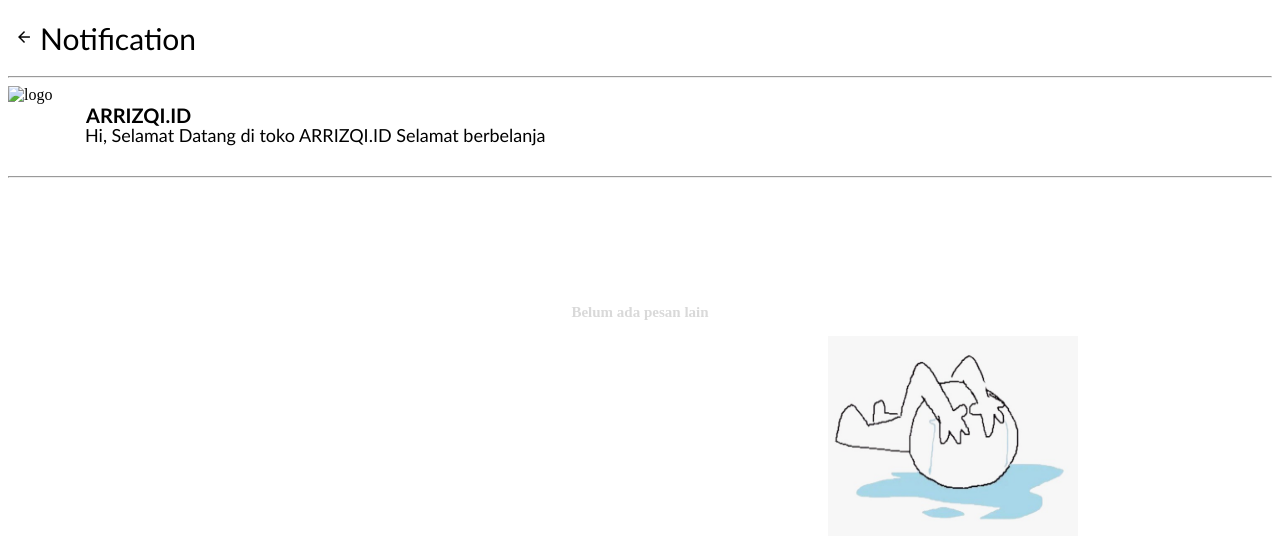
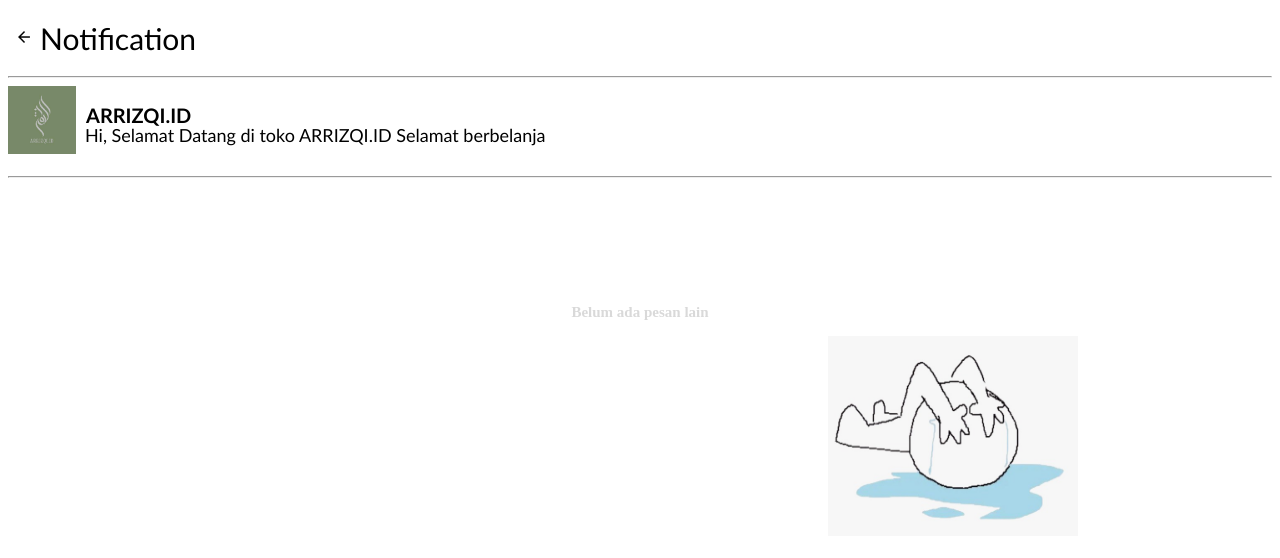
Before and after one commit to namirez/namirezisnawa.github.io, a plain HTML site: page notifarrizqi.html in a window 1280 px wide. Drawn offline with Linux system fonts and the light colour scheme.

Commit message:
Update notifarrizqi.html

```diff
--- a/notifarrizqi.html
+++ b/notifarrizqi.html
@@ -77,7 +77,7 @@
     </div>
     <hr />
     <div class="container">
-      <img src="logo 3.png" alt="logo" width="68px" height="68px" />
+      <img src="logo.jpeg" alt="logo" width="68px" height="68px" />
       <h2>ARRIZQI.ID</h2>
     </div>
     <h5>Hi, Selamat Datang di toko ARRIZQI.ID Selamat berbelanja</h5>
```
